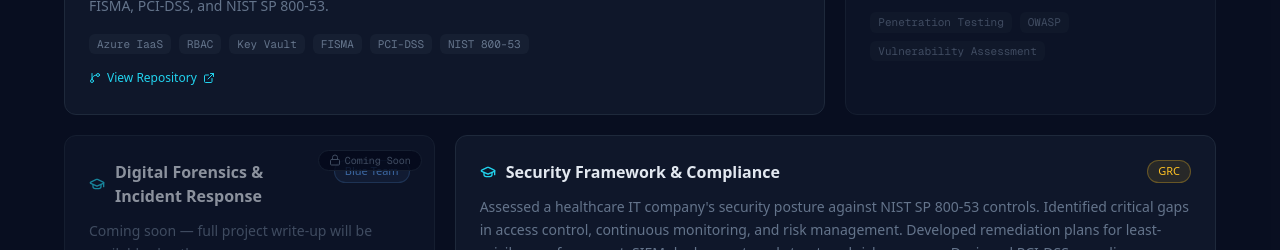
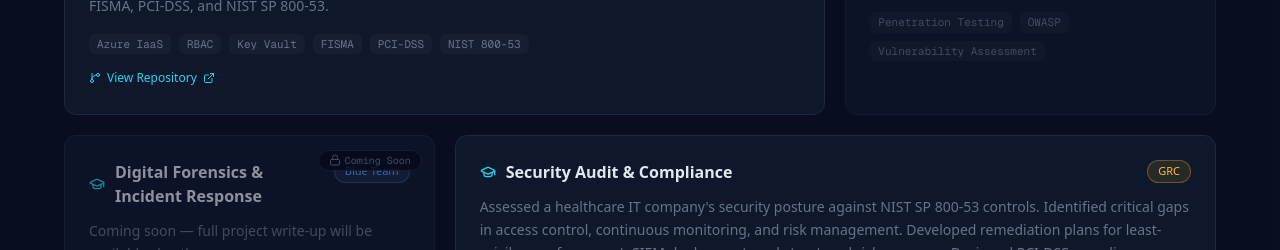
Before and after one commit to Ouraking/cyber-portfolio, a Next.js app: page / in a window 1280 px wide. Shown: the part 2472-2722 px from the top of the page. Built offline with nearby package versions, Linux system fonts and the light colour scheme.

Commit message:
fix: rename to Security Audit & Compliance with correct repo URL

```diff
--- a/src/components/sections/lab-writeups.tsx
+++ b/src/components/sections/lab-writeups.tsx
@@ -53,12 +53,12 @@ const PROJECTS: Project[] = [
     comingSoon: true,
   },
   {
-    title: "Security Framework & Compliance",
+    title: "Security Audit & Compliance",
     category: "GRC",
     methodology:
       "Assessed a healthcare IT company's security posture against NIST SP 800-53 controls. Identified critical gaps in access control, continuous monitoring, and risk management. Developed remediation plans for least-privilege enforcement, SIEM deployment, and structured risk response. Designed PCI-DSS compliance strategy for payment card processing with role-based responsibilities.",
     tags: ["NIST 800-53", "PCI-DSS", "FISMA", "Risk Assessment", "SIEM", "RBAC"],
-    repoUrl: "https://github.com/Ouraking/security-framework-compliance",
+    repoUrl: "https://github.com/Ouraking/security-audit-compliance",
     wide: true,
   },
   {
```
